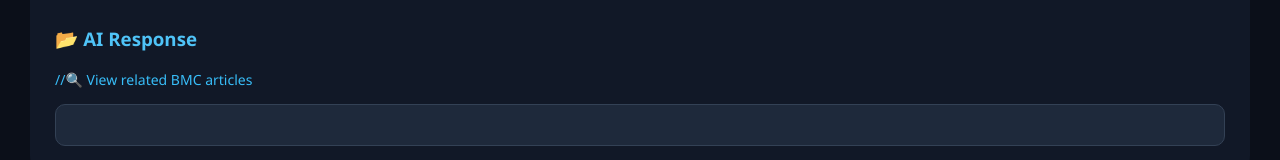
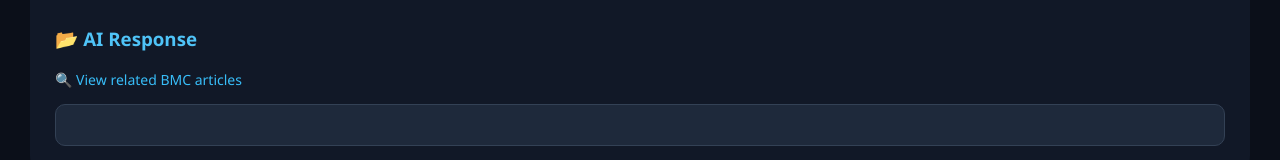
Before and after one commit to jyotisinha0526/Control-M-log-Analyzer, a React (Create React App) app in the folder frontend/: page / in a window 1280 px wide. Shown: the part 510-670 px from the top of the page. Built offline with nearby package versions, Linux system fonts and the light colour scheme.

Commit message:
Updated BMC URL unhidden

```diff
--- a/frontend/src/App.js
+++ b/frontend/src/App.js
@@ -131,7 +131,7 @@ function App() {
     fontSize: "14px"
   }}
 >
-  //🔍 View related BMC articles
+  🔍 View related BMC articles
 </a>
 	<div
 		style={{
```
